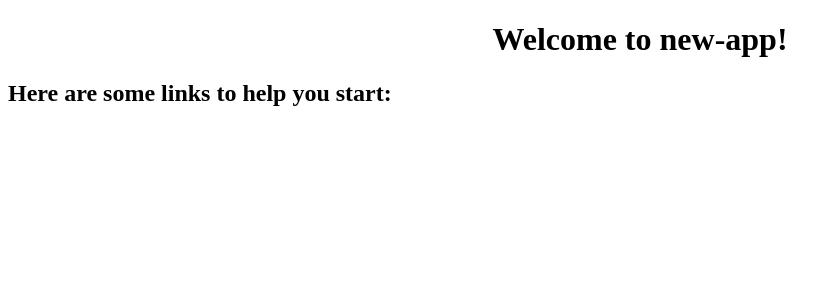
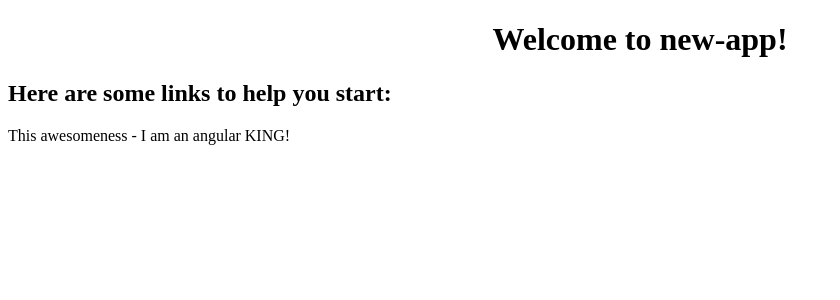
Before and after one commit to rupertlion/angular_basics, an Angular app in the folder new-app/: page / in a window 1280 px wide. Shown: the top 300 px of the page, without its empty margins (0-840 px from the left). Built offline with nearby package versions, Linux system fonts and the light colour scheme.

Commit message:
Adding comment.component to view in app.component.html

```diff
--- a/new-app/src/app/app.component.html
+++ b/new-app/src/app/app.component.html
@@ -5,3 +5,4 @@
   </h1>
 </div>
 <h2>Here are some links to help you start: </h2>
+<app-comment></app-comment>
--- a/new-app/src/app/app.module.ts
+++ b/new-app/src/app/app.module.ts
@@ -2,10 +2,12 @@ import { BrowserModule } from '@angular/platform-browser';
 import { NgModule } from '@angular/core';
 
 import { AppComponent } from './app.component';
+import { CommentComponent } from './comment/comment.component';
 
 @NgModule({
   declarations: [
-    AppComponent
+    AppComponent,
+    CommentComponent
   ],
   imports: [
     BrowserModule
--- /dev/null
+++ b/new-app/src/app/comment/comment.component.html
@@ -0,0 +1,3 @@
+<p>
+  This awesomeness - I am an angular KING!
+</p>
--- /dev/null
+++ b/new-app/src/app/comment/comment.component.ts
@@ -0,0 +1,15 @@
+import { Component, OnInit } from '@angular/core';
+
+@Component({
+  selector: 'app-comment',
+  templateUrl: './comment.component.html',
+  styleUrls: ['./comment.component.css']
+})
+export class CommentComponent implements OnInit {
+
+  constructor() { }
+
+  ngOnInit() {
+  }
+
+}
```
Also changed, not shown: new-app/src/app/comment/comment.component.css (added), 1 other file (tests, documents, lock files or other folders).
